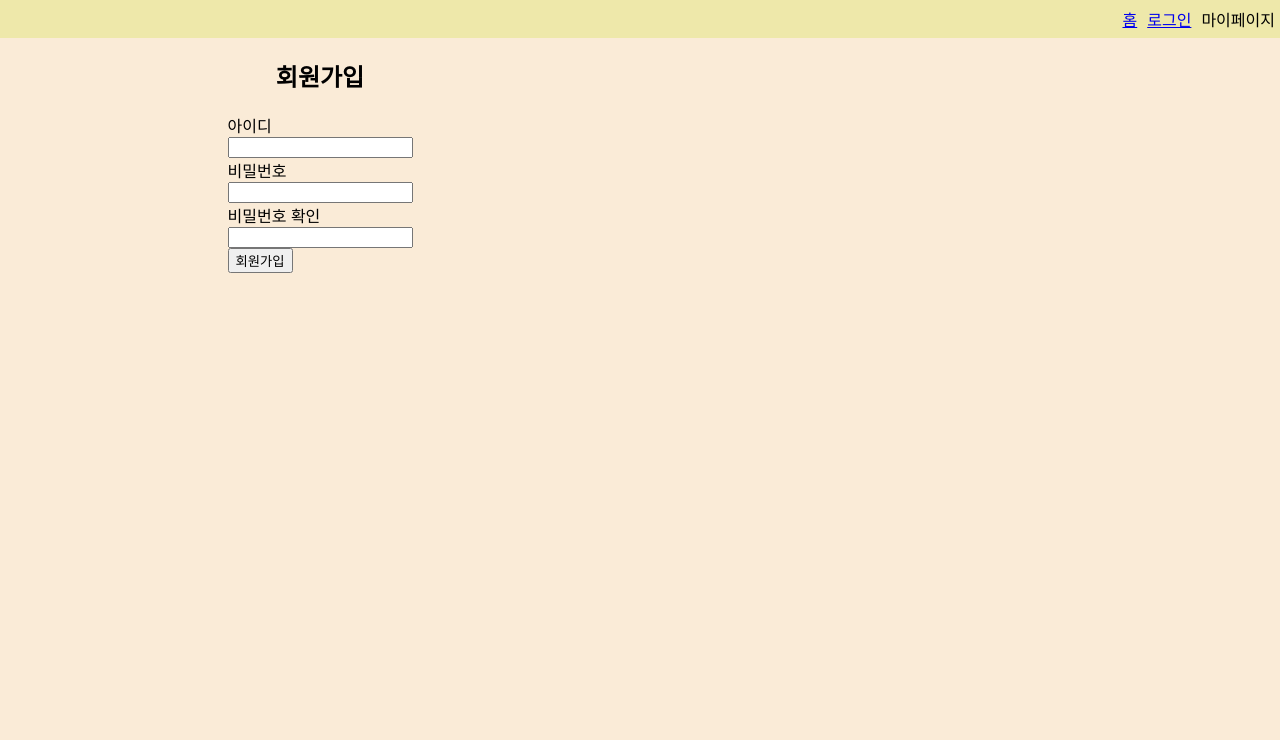
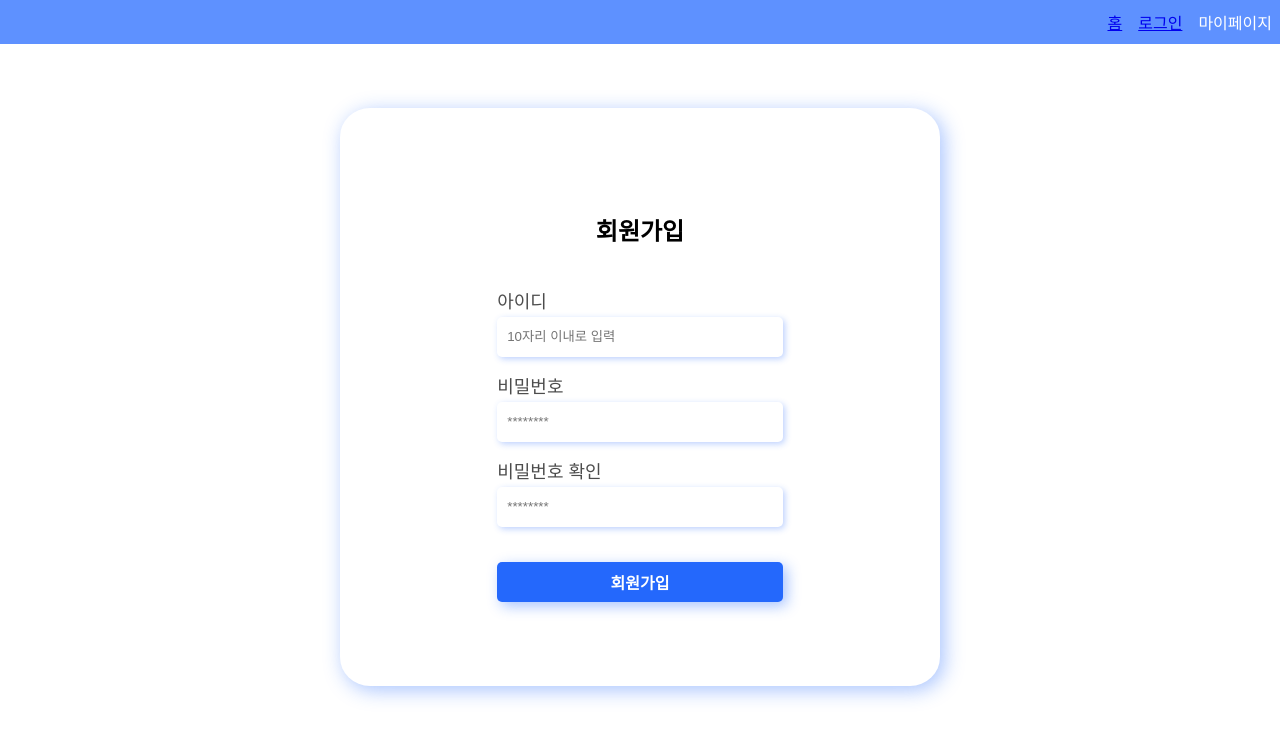
Before and after one commit to evcs-project/frnt-shopping, a React (Create React App) app: page /Signup in a window 1280 px wide. Shown: the top 740 px of the page. Built offline with nearby package versions, Linux system fonts and the light colour scheme.

Commit message:
충돌해결

```diff
--- a/src/App.css
+++ b/src/App.css
@@ -1,5 +1,8 @@
 .App {
   text-align: center;
+  display: flex;
+  align-items: center;
+  justify-content: center;
 }
 
 .App-logo {
--- a/src/css/Home.css
+++ b/src/css/Home.css
@@ -14,18 +14,96 @@ header {
   display: flex;
   list-style: none;
   justify-content: flex-end;
-  background-color: palegoldenrod;
+  background-color: rgb(94, 145, 255);
+  color: white;
   margin: 0;
   padding: 7px 0px;
 }
 
 .top-bar__menu {
   margin: 0px 5px;
+  padding: 3px;
+}
+.top-bar__menu a:visited {
+  color: white;
 }
 
 .top-bar__searchBox {
+  top: 30px;
   display: flex;
   justify-content: center;
   align-items: center;
   height: 100%;
+  width: 100%;
+  padding-bottom: 40px;
+  border-bottom: solid 1px rgba(36, 104, 252, 0.8);
 }
+
+.top-bar__search {
+  display: flex;
+  position: absolute;
+  align-items: center;
+  justify-content: space-between;
+  z-index: 0;
+  padding: 0;
+  border: solid 2.5px rgb(36, 104, 252);
+  border-radius: 20px;
+  box-shadow: rgba(36, 104, 252, 0.3) 2px 2px 6px;
+}
+
+.top-bar__category {
+  position: absolute;
+  display: flex;
+  width: 50px;
+  height: 40px;
+  z-index: 10;
+  left: 10px;
+}
+
+#bookType {
+  border: none;
+  border-radius: 20px;
+}
+
+#search {
+  width: 500px;
+  height: 40px;
+  border-radius: 20px;
+  z-index: 0;
+  border: none;
+  text-align: center;
+  color: rgba(0, 0, 0, 0.9);
+  font-size: 20px;
+}
+
+#search:focus {
+  outline: none;
+}
+
+#search::placeholder {
+  color: rgba(0, 0, 0, 0.3);
+}
+
+.top-bar__category:focus,
+#bookType {
+  outline: none;
+  cursor: pointer;
+  font-size: 15px;
+  color: var(--blackColor);
+}
+
+#searchBtn {
+  position: absolute;
+  display: flex;
+  z-index: 15;
+  justify-content: left;
+  border: none;
+  background-color: white;
+  border-radius: 10px;
+  left: 450px;
+  color: rgb(36, 104, 252);
+}
+
+#searchBtn:hover {
+  cursor: pointer;
+}
--- a/src/css/Login.css
+++ b/src/css/Login.css
@@ -1,42 +1,80 @@
-*{
+* {
   box-sizing: border-box;
 }
 
-body{
-  background-color: antiquewhite;
+.pages-sub {
+  margin-bottom: 50px;
+  display: flex;
+  align-items: center;
+  justify-content: center;
 }
 
-.container{
+.container {
   display: flex;
+  align-items: center;
   justify-content: center;
-  height: 80vh;
+
+  width: 100%;
+  margin: 5% auto;
+  text-align: center;
+}
+.border {
+  box-shadow: rgba(36, 104, 252, 0.4) 4px 4px 20px;
+  border-radius: 5%;
+  display: flex;
   align-items: center;
-  width: 300px;
-  margin: 0 auto;
+  justify-content: center;
+  width: 600px;
 }
-
-#login_form{
+.contents {
+  width: 80%;
+  padding: 20px;
+}
+#login_form {
   padding: 20px;
   display: flex;
   flex-direction: column;
   align-items: center;
+  justify-content: center;
+  width: 74%;
+  margin: 10% auto;
 }
-.same_input{
+.same_input {
   padding: 5px;
-  width: 200px;
+  width: 100%;
+  height: 40px;
+  border: none;
+  box-shadow: rgba(36, 104, 252, 0.3) 2px 2px 6px;
   border-radius: 5px;
 }
-#login_button{
-  background: transparent;
-  outline: none;
+
+.login_button {
+  border: none;
   border-radius: 5px;
   padding: 3px;
-  color: #000;
+  color: white;
   width: 100%;
+  height: 40px;
+  font-weight: 600;
+  font-size: 16px;
+  background-color: rgb(36, 104, 252);
+  box-shadow: rgba(36, 104, 252, 0.4) 4px 4px 14px;
 }
 
-.userId_container,
-.password_container{
-  padding: 10px 0px;
+.input_container {
+  width: 100%;
+  margin-bottom: 15px;
+}
 
+.login_container {
+  margin-top: 14px;
 }
+
+#nota-sign {
+  font-size: 16px;
+  color: rgba(0, 0, 0, 0.4);
+  margin-top: 10px;
+}
+#nota-sign a:visited {
+  color: rgba(0, 0, 0, 0.2);
+}
--- a/src/css/Signup.css
+++ b/src/css/Signup.css
@@ -1,16 +1,71 @@
 .signUp-container {
   display: flex;
+  align-items: center;
   justify-content: center;
-  text-align: center;
-  width: 50%;
+  width: 100%;
+  margin: 5% auto;
 }
 
-.signup_formbox {
+.border2 {
+  box-shadow: rgba(36, 104, 252, 0.4) 4px 4px 20px;
+  border-radius: 5%;
+  display: flex;
+  align-items: center;
+  justify-content: center;
+  width: 600px;
+}
+.contents {
+  width: 80%;
+  padding: 20px;
+}
+#signup_form {
+  padding: 20px;
   display: flex;
   flex-direction: column;
-  text-align: start;
+  align-items: center;
+  justify-content: center;
+  width: 74%;
+  margin: 10% auto;
+}
+.pages-sub2 {
+  margin-bottom: 30px;
+  display: flex;
+  align-items: center;
+  justify-content: center;
+}
+.input_box {
+  width: 100%;
+  margin-bottom: 5px;
+}
+.name-box {
+  font-size: 18px;
+  color: rgba(0, 0, 0, 0.7);
+  margin: 10px 0px 4px 0px;
+}
+
+.signUp_title {
+  margin-bottom: 50px;
 }
 
 .signup_input {
-  display: flex;
+  width: 100%;
+  height: 40px;
+  border-radius: 5px;
+  border: none;
+  box-shadow: rgba(36, 104, 252, 0.3) 2px 2px 6px;
+  padding: 10px;
 }
+
+.signUp-button {
+  margin-top: 30px;
+  border-radius: 5px;
+  padding: 3px;
+  color: white;
+  width: 100%;
+  height: 40px;
+  font-weight: 600;
+  font-size: 16px;
+  background-color: rgb(36, 104, 252);
+  box-shadow: rgba(36, 104, 252, 0.4) 4px 4px 14px;
+  border: none;
+}
--- a/src/pages/Home.js
+++ b/src/pages/Home.js
@@ -4,7 +4,7 @@ import "../css/Home.css";
 import Main from "./Main";
 import Pagination from './Pagination'
 
-function Home({pageSize, itemsCount, currentPage, onPageChange, books, onChange}){
+function Home({ pageSize, itemsCount, currentPage, onPageChange, books, onChange }) {
 
   const inputRef = useRef();
 
@@ -29,18 +29,23 @@ function Home({pageSize, itemsCount, currentPage, onPageChange, books, onChange}
           <li className="top-bar__menu">
             <a href="/Login">로그인</a>
           </li>
-            <li className="top-bar__menu">회원가입</li>
-            <li className="top-bar__menu">마이페이지</li>
+          <li className="top-bar__menu">
+            <a href="/Signup">회원가입</a>
+          </li>
+          <li className="top-bar__menu">마이페이지
+          </li>
+
         </ul>
 
         <div className="top-bar__searchBox">
-            <i className="fas fa-book"></i>
-            <div className="top-bar__searchBox__search">
+          <div className="top-bar__search">
+            <div className="top-bar__category">
             <select name="bookType" id="bookType">
               <option value="bookNm">제목</option>
               <option value="publisher">출판사</option>
               <option value="writer">저자</option>
             </select>
+            </div>
             <input
               onKeyPress={(e) => {
                 if (e.key === "Enter") {
@@ -51,15 +56,20 @@ function Home({pageSize, itemsCount, currentPage, onPageChange, books, onChange}
               ref={inputRef}
               type="text"
               id="search"
+                maxLength="15"
+                placeholder="for search"
             ></input>
-              <button onClick={handleValueSet} className="searchBtn">
-                <i className="fas fa-search"></i>
+
+              <button onClick={handleValueSet} id="searchBtn">
+                <i className="fas fa-search fa-2x"></i>
             </button>
+
+
         </div>
         </div>
       </header>
       <Main books={books} />
-        <Pagination  pageSize={pageSize}
+      <Pagination pageSize={pageSize}
         itemsCount={itemsCount}
         currentPage={currentPage}
         onPageChange={onPageChange}
--- a/src/pages/Login.js
+++ b/src/pages/Login.js
@@ -10,20 +10,29 @@ class Login extends Component {
         <li className="top-bar__menu"><a href = "/Signup">회원가입</a></li>
         <li className="top-bar__menu">마이페이지</li>
       </ul>
+
       <div className = "container">
+        <div className="border">
+      <div className="contents">
         <form type = "submit" id = "login_form" class = "login_form">
-          <div className = "userId_container">
+          <h2 className="pages-sub">로그인</h2>
+
+          <div className = "input_container">
             <label htmlFor = "userId"></label>
             <input type = "text" class = "same_input" id = "userId" placeholder = "아이디"/>
           </div>
-          <div className = "password_container">
+          <div className = "input_container">
             <label htmlFor = "password"></label>
             <input type ="password" class = "same_input" id = "password" placeholder = "비밀번호" />
           </div>
           <div className = "login_container">
           </div>
-          <button id = "login_button"><span>로그인</span></button>
-        </form>
+          <button className = "login_button">로그인</button>
+          <div id="nota-sign">
+          <p>회원이 아니신가요? <a href="/Signup" className="sign-go">회원가입하기</a></p>
+          </div>
+        </form></div>
+      </div>
       </div>
       </>
     );
--- a/src/pages/Signup.js
+++ b/src/pages/Signup.js
@@ -10,47 +10,59 @@ class Signup extends Component{
         <li className="top-bar__menu"><a href = "/Login">로그인</a></li>
         <li className="top-bar__menu">마이페이지</li>
       </ul>
-    <div class="signUp-container">
+
+    <div className="signUp-container">
+    <div className="border2">
+      <div className="contents">
       <form type="submit" id= "signup_form" >
-        <h2 class="signUp_title">회원가입</h2>
+        <h2 className="pages-sub2">회원가입</h2>
 
-        <div class="signup_formbox">
-          <div class="input-frame">
-            <div class="input_box">
+            <div className="input_box">
+              <div className="name-box">
               <label for="id">아이디</label>
+              </div>
               <input
                 type="text"
                 id="signUpId"
-                class="signup_input"
+                className="signup_input"
                 maxlength="20"
+                placeholder="10자리 이내로 입력"
               />
             </div>
 
-            <div class="input_box">
+            <div className="input_box">
+            <div className="name-box">
               <label for="pswd1">비밀번호</label>
+              </div>
               <input
                 type="password"
                 id="signUpPw"
-                class="signup_input"
+                className="signup_input"
                 maxlength="20"
+                placeholder="********"
               />
             </div>
 
-            <div class="input_box">
+            <div className="input_box">
+            <div className="name-box">
               <label for="pswd2">비밀번호 확인</label>
+              </div>
               <input
                 type="password"
                 id="pswd2"
-                class="signup_input"
+                className="signup_input"
                 maxlength="20"
+                placeholder="********"
               />
             </div>
-          </div>
-          <div class="signUp-Box">
-            <button id="signUp-button">회원가입</button>
-          </div>
-        </div>
+
+          <div className="signUp-btn__box"></div>
+            <button class="signUp-button">회원가입</button>
+
+
       </form>
+    </div>
+    </div>
     </div>
     </>
     );
```
Also changed, not shown: src/pages/Books.js (added, +11 -0 lines). Lines whose indentation alone changed are shown as unchanged.
